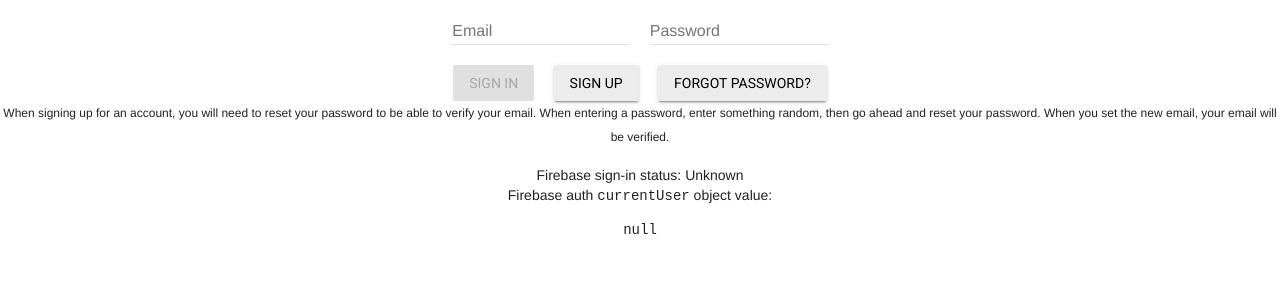
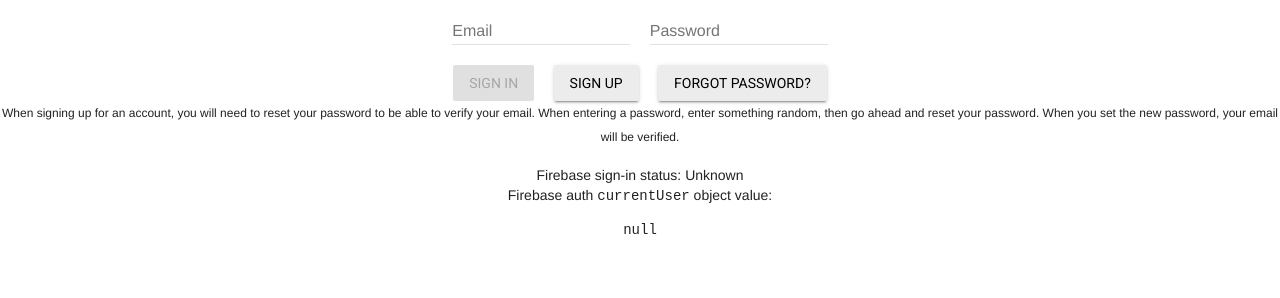
Before and after one commit to slothgamez/fireplex.github.io, a Jekyll site: the page firebase/login/index.html, which Jekyll copies as it is, in a window 1280 px wide. Shown: the part 150-448 px from the top of the page. Built offline with Jekyll 4.4.1, drawn with Linux system fonts in a browser that asks for light colours; nearby versions of some CDN libraries; comment, search, counter and statistics services are not loaded.

Commit message:
Update index.html

```diff
--- a/firebase/login/index.html
+++ b/firebase/login/index.html
@@ -202,7 +202,8 @@
           <button class="mdl-button mdl-js-button mdl-button--raised" id="quickstart-sign-up" name="signup">Sign Up</button>
           &nbsp;&nbsp;&nbsp;
           <a href="http://fireplex.github.io/firebase/reset-password"><button class="mdl-button mdl-js-button mdl-button--raised">Forgot Password?</button></a>
-          <p style="font-size:12px">When signing up for an account, you will need to reset your password to be able to verify your email. When entering a password, enter something random, then go ahead and reset your password. When you set the new email, your email will be verified.</p>
+          <p style="font-size:12px">When signing up for an account, you will need to reset your password to be able to verify your email. When entering a password, enter something random, then go ahead and reset your password.
+          When you set the new password, your email will be verified.</p>
 
           <!-- Container where we'll display the user details -->
           <div class="quickstart-user-details-container">
```
